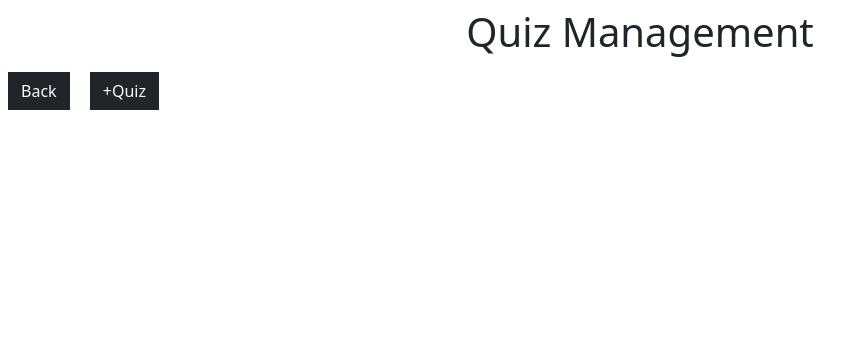
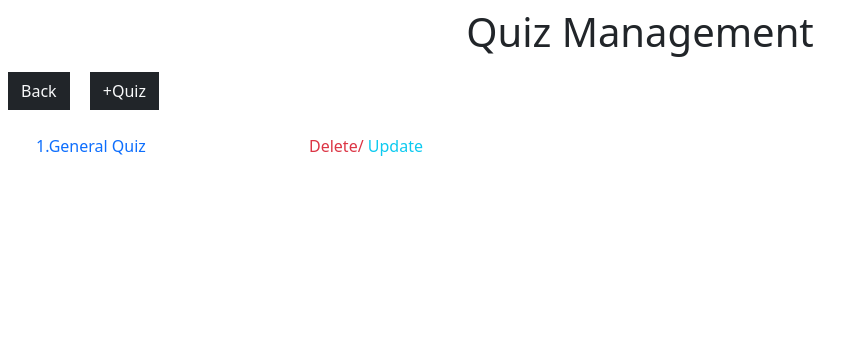
Before and after one commit to zahur76/django-quiz, a Django app: template quiz/templates/quiz/quiz.html in a window 1280 px wide. Shown: the part 56-420 px from the top of the page, without its empty margins (0-868 px from the left). Run offline with Django 3.2, Linux system fonts and the light colour scheme; the template is opened without the code that fills it: values that come from a table or form of the project are taken from there, others are empty; data comes from the database, SQL or seed files in the repository; both versions use the stored data as it was after the commit; parts of the project's set-up code (start-up, migrations or seed data) failed here and were passed over.

Commit message:
add delete quiz function

```diff
--- a/quiz/static/quiz/css/quiz.css
+++ b/quiz/static/quiz/css/quiz.css
@@ -1,3 +1,7 @@
+a {
+    text-decoration: none;
+}
+
 .add-quiz-form {
     width: 25%;
 }
--- a/quiz/templates/quiz/quiz.html
+++ b/quiz/templates/quiz/quiz.html
@@ -9,6 +9,16 @@
     <div class="h1 text-center mt-2">Quiz Management</div>
     <a href="{% url 'staff' %}" class="btn btn-dark text-light rounded-0 m-2">Back</a>
     <a href="{% url 'add_quiz' %}" class="btn btn-dark text-light rounded-0 m-2">+Quiz</a>
+    <div class="row m-0 container mt-3">
+        {% for quiz in quizzes %}
+            <a href="#" class="col-6 col-md-3">{{ forloop.counter }}.{{ quiz }}</a>
+            <div class="col-6 col-md-3">
+                <a href="{% url 'delete_quiz' quiz_id=quiz.id %}" class="text-danger">Delete/</a>
+                <a href="#" class="text-info">Update</a>
+            </div>
+            <div class="d-none d-block-md col-md-6"></div>
+        {% endfor %}
+    </div>
 {% endblock %}
 
 {% block extra_js %}
--- a/quiz/urls.py
+++ b/quiz/urls.py
@@ -4,4 +4,6 @@ from . import views
 urlpatterns = [
     path('', views.quiz, name='quiz'),
     path('add_quiz/', views.add_quiz, name='add_quiz'),
+    path('delete_quiz/<int:quiz_id>', views.delete_quiz, name='delete_quiz'),
+    path('update_quiz/<int:quiz_id>', views.update_quiz, name='update_quiz'),
 ]
--- a/staff/views.py
+++ b/staff/views.py
@@ -45,7 +45,6 @@ def add_staff(request):
             return redirect(reverse('staff'))
         messages.error(
             request, 'Staff could not be added!')
-        print(form.errors.as_data())
         new_form = add_staffForm()
 
         context = {
```
Also changed, not shown: quiz/views.py (+32 -3 lines), db.sqlite3.
